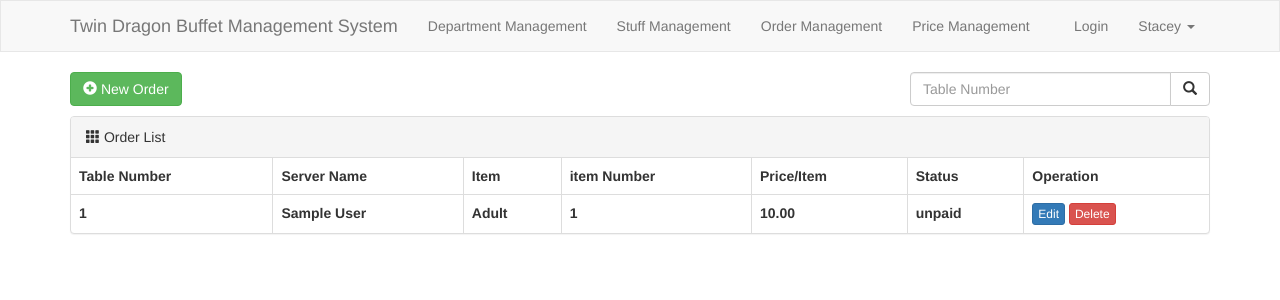
After one commit to Yuan0501/BuffetManageSystem, a Django app: page /order/list/ in a window 1280 px wide. The commit adds this page. Shown: the top 300 px of the page. Run offline with Django 5.2, Linux system fonts and the light colour scheme; tables that the repository leaves empty hold one stand-in row (values such as "Sample post"); some libraries are stand-ins or nearby versions.

Commit message:
add order and price management

```diff
--- a/buffetManagementSystem/app01/models.py
+++ b/buffetManagementSystem/app01/models.py
@@ -37,3 +37,43 @@ class UserInfo(models.Model):
         (3, 'other'),
     )
     gender = models.SmallIntegerField(verbose_name='Gender', choices=gender_choices)
+
+
+class Price(models.Model):
+    """部门表"""
+    #id = models.AutoField(verbose_name='ID', primary_key=True)
+    item_choices = (
+        (1, "Adult"),
+        (2, "Kids 7-10"),
+        (3, "kids 3-6"),
+        (4, "Iced Tea"),
+        (5, "Pepsi"),
+        (6, "Lemonade"),
+        (7, "Dr Pepper"),
+        (8, "Orange Crush"),
+        (9, "Big Red"),
+        (10, "Hot Tea"),
+        (11, "Diet Pepsi"),
+        (12, "Coffe"),
+    )
+
+    item = models.SmallIntegerField(verbose_name='type', choices=item_choices, default=1)
+    itemPrice = models.DecimalField(verbose_name='price',  decimal_places=2, max_digits=10)
+
+    def __str__(self):
+        # 返回 item 和 itemPrice 字段的值
+        return f"{self.get_item_display()} - {self.itemPrice}"
+
+
+class Order(models.Model):
+    """Order Table"""
+    tableNum = models.IntegerField(verbose_name='TableNum')
+    serverId = models.ForeignKey(to="UserInfo", to_field="id", on_delete=models.CASCADE, default=1)
+    item = models.ForeignKey(to="Price", on_delete=models.CASCADE, related_name='orders_as_item')
+    itemNum = models.IntegerField(verbose_name="ItemNumber", default=0)
+
+    status_choices = (
+        (1, "unpaid"),
+        (2, "paid")
+    )
+    status = models.SmallIntegerField(verbose_name='Status', choices=status_choices, default=1)
--- a/buffetManagementSystem/app01/templates/layout.html
+++ b/buffetManagementSystem/app01/templates/layout.html
@@ -25,11 +25,12 @@
     </div>
 
     <div class="collapse navbar-collapse" id="bs-example-navbar-collapse-1">
-      <ul class="nav navbar-nav">
+        <ul class="nav navbar-nav">
           <li><a href="/depart/list">Department Management</a></li>
-          <li><a href="/user/list">User Management</a></li>
-          <li><a href="#">Link</a></li>
-      </ul>
+          <li><a href="/user/list">Stuff Management</a></li>
+          <li><a href="/order/list/">Order Management</a></li>
+          <li><a href="/price/list/">Price Management</a></li>
+        </ul>
       <ul class="nav navbar-nav navbar-right">
         <li><a href="#">Login</a></li>
 
--- /dev/null
+++ b/buffetManagementSystem/app01/templates/order_list.html
@@ -0,0 +1,71 @@
+{%  extends 'layout.html' %}
+
+{% block content %}
+     <div class="container">
+        <div style="margin-bottom: 10px" class="clearfix">
+            <a class="btn btn-success" href="/order/add/">
+                <span class="glyphicon glyphicon-plus-sign" aria-hidden="true"></span>
+                New Order
+            </a>
+            <div style="float: right; width:300px">
+                <form method="get">
+                     <div class="input-group">
+
+                          <input type="text" name="q" class="form-control" placeholder="Table Number" value="{{ search_data }}">
+                          <span class="input-group-btn">
+                            <button class="btn btn-default" type="submit">
+                                <span class="glyphicon glyphicon-search" aria-hidden="true"></span>
+                            </button>
+                          </span>
+
+                    </div>
+                </form><!-- /input-group -->
+
+            </div>
+        </div>
+
+        <div class="panel panel-default">
+      <!-- Default panel contents -->
+      <div class="panel-heading">
+
+          <span class="glyphicon glyphicon-th" aria-hidden="true"></span>
+
+            Order List
+      </div>
+      <!-- Table -->
+      <table class="table table-bordered">
+        <thead>
+          <tr>
+              <th>Table Number</th>
+              <th>Server Name</th>
+              <th>Item</th>
+              <th>item Number</th>
+              <th>Price/Item</th>
+              <th>Status</th>
+              <th>Operation</th>
+          </tr>
+        </thead>
+        <tbody>
+        {% for obj in queryset %}
+          <tr>
+              <th>{{ obj.tableNum }}</th>
+              <th>{{ obj.serverId.name }}</th>
+              <th>{{ obj.item.get_item_display }}</th>
+              <th>{{ obj.itemNum }}</th>
+              <th>{{ obj.item.itemPrice}}</th>
+              <th>{{ obj.get_status_display }}</th>
+
+
+            <td>
+                <a class="btn btn-primary btn-xs" href="/order/{{ obj.id }}/edit/">Edit</a>
+                <a class="btn btn-danger btn-xs" href="/order/{{ obj.id }}/delete/">Delete</a>
+            </td>
+          </tr>
+        {% endfor %}
+        </tbody>
+
+      </table>
+    </div>
+    </div>
+
+{% endblock %}
--- a/buffetManagementSystem/app01/views.py
+++ b/buffetManagementSystem/app01/views.py
@@ -2,6 +2,8 @@ from django.shortcuts import render, redirect
 from django.template.defaultfilters import title
 
 from app01 import models
+from django.http import JsonResponse
+from app01.models import Price
 
 def depart_list(request):
     """Department list"""
@@ -98,3 +100,190 @@ def user_edit(request,nid):
 def user_delete(request,nid):
     models.UserInfo.objects.filter(id=nid).delete()
     return redirect("/user/list")
+
+def order_list(request):
+    """order list"""
+    data_dict = {}
+    search_data = request.GET.get('q',"")
+    if search_data:
+        data_dict["tableNum"] = search_data
+
+    queryset = models.Order.objects.filter(**data_dict).order_by("id")
+
+    return render(request, 'order_list.html', {"queryset":queryset, "search_data":search_data})
+
+
+class OrderModelForm(forms.ModelForm):
+    # 使用 ModelChoiceField 来实现 item 下拉选择
+    item = forms.ModelChoiceField(
+        queryset=models.Price.objects.all(),
+        empty_label="Select Item",  # 下拉列表中的默认选项
+        widget=forms.Select(attrs={'class': 'form-control'})  # 添加样式
+    )
+
+    # price 字段应该显示选择的 item 的价格，而不是另一个下拉框
+    price = forms.DecimalField(
+        label="Price",
+        max_digits=10,
+        decimal_places=2,
+        widget=forms.TextInput(attrs={'class': 'form-control', 'readonly': 'readonly'})
+    )
+
+    class Meta:
+        model = models.Order
+        fields = ['tableNum','serverId', 'item', 'itemNum', 'price', 'status']  # 只选择相关字段
+
+    def __init__(self, *args, **kwargs):
+        super().__init__(*args, **kwargs)
+        for name, field in self.fields.items():
+            field.widget.attrs.update({"class": "form-control", "placeholder": field.label})
+
+        # 当选择 item 时，自动填充 price
+        if 'item' in self.data:
+            try:
+                item_id = int(self.data.get('item'))
+                item = models.Price.objects.get(id=item_id)
+                self.fields['price'].initial = item.itemPrice
+            except (ValueError, models.Price.DoesNotExist):
+                pass
+
+
+def order_add(request):
+    """Order form add"""
+    if request.method == 'GET':
+        form = OrderModelForm()
+        return render(request, 'order_add.html', {"form": form})
+
+    form = OrderModelForm(data=request.POST)
+    if form.is_valid():
+        print(form.cleaned_data)
+        form.save()  # The form already has the correct Price instance assigned to `price`.
+        return redirect("/order/list")
+    else:
+        return render(request, 'order_add.html', {"form": form})
+def get_price(request, item_id):
+    try:
+        item = Price.objects.get(id=item_id)
+        return JsonResponse({'price': str(item.itemPrice)})
+    except Price.DoesNotExist:
+        return JsonResponse({'price': ''})
+
+class OrderEditModelForm(forms.ModelForm):
+
+
+    class Meta:
+        model = models.Order
+        fields = ["tableNum","serverId", "item","itemNum","status"]
+
+    def __init__(self, *args, **kwargs):
+        super().__init__(*args, **kwargs)
+        for name, field in self.fields.items():
+            field.widget.attrs = {"class": "form-control", "placeholder": field.label}
+
+
+def order_edit(request,nid):
+    """pretty form edit"""
+    row_object = models.Order.objects.filter(id=nid).first()
+
+    if request.method == 'GET':
+        form = OrderEditModelForm(instance=row_object)
+        return render(request,'order_edit.html',{"form":form})
+    form = OrderEditModelForm(data=request.POST, instance=row_object)
+    if form.is_valid():
+        form.save()
+        return redirect('/order/list/')
+    else:
+        return render(request,'order_edit.html', {"form": form})
+
+def order_delete(request, nid):
+    """order form delete"""
+    models.Order.objects.filter(id=nid).delete()
+    return redirect('/order/list/')
+
+
+def price_list(request):
+    """price list"""
+    data_dict = {}
+    search_data = request.GET.get('q',"")
+    if search_data:
+        data_dict["item__in"] = [
+            price[0] for price in models.Price.item_choices
+            if search_data.lower() in price[1].lower()  # 匹配输入的字符串
+        ]
+
+    queryset = models.Price.objects.filter(**data_dict).order_by("id")
+
+    return render(request, 'price_list.html', {"queryset":queryset, "search_data":search_data})
+
+class PriceModelForm(forms.ModelForm):
+    # mobile = forms.CharField(
+    #     label="Mobile",
+    #     validators=[RegexValidator(r'\d{10}$', 'mobile must be 10 digit numbers')],
+    # )
+    class Meta:
+        model = models.Price
+        # fields = ["mobile","price","level","status"]
+        # exclude = ['level]
+        fields = "__all__"
+
+    def __init__(self, *args, **kwargs):
+        super().__init__(*args, **kwargs)
+        for name, field in self.fields.items():
+            field.widget.attrs = {"class": "form-control", "placeholder": field.label}
+
+
+def price_add(request):
+    """price form add"""
+    if request.method == 'GET':
+        form = PriceModelForm()
+        return render(request,'price_add.html',{"form":form})
+    form = PriceModelForm(data=request.POST)
+    if form.is_valid():
+        form.save()
+        return redirect("/price/list")
+        #print(form.cleaned_data)
+    else:
+        return render(request,'price_add.html',{"form":form})
+
+class PriceEditModelForm(forms.ModelForm):
+
+
+    class Meta:
+        model = models.Price
+        fields = ["item","itemPrice"]
+
+    def __init__(self, *args, **kwargs):
+        super().__init__(*args, **kwargs)
+        for name, field in self.fields.items():
+            field.widget.attrs = {"class": "form-control", "placeholder": field.label}
+
+    # def clean_mobile(self):
+    #
+    #
+    #     txt_mobile = self.cleaned_data['mobile']
+    #
+    #     exists = models.PrettyNum.objects.exclude(id=self.instance.pk).filter(mobile=txt_mobile).exists()
+    #     if exists:
+    #         raise ValidationError("Mobile number already exists")
+    #
+    #     else:
+    #         return txt_mobile
+
+def price_edit(request,nid):
+    """pretty form edit"""
+    row_object = models.Price.objects.filter(id=nid).first()
+
+    if request.method == 'GET':
+        form = PriceEditModelForm(instance=row_object)
+        return render(request,'price_edit.html',{"form":form})
+    form = PriceEditModelForm(data=request.POST, instance=row_object)
+    if form.is_valid():
+        form.save()
+        return redirect('/price/list/')
+    else:
+        return render(request,'price_edit.html', {"form": form})
+
+def price_delete(request, nid):
+    """price form delete"""
+    models.Price.objects.filter(id=nid).delete()
+    return redirect('/price/list/')
--- a/buffetManagementSystem/buffetManagementSystem/urls.py
+++ b/buffetManagementSystem/buffetManagementSystem/urls.py
@@ -32,4 +32,19 @@ urlpatterns = [
     path('user/<int:nid>/edit/', views.user_edit),
     path('user/<int:nid>/delete/', views.user_delete),
 
+    path('order/list/', views.order_list),
+    path('order/add/', views.order_add),
+
+    path('order/<int:nid>/edit/', views.order_edit),
+
+    path('order/<int:nid>/delete/', views.order_delete),
+    path('price/list/', views.price_list),
+    path('price/add/', views.price_add),
+
+    path('price/<int:nid>/edit/', views.price_edit),
+
+    path('price/<int:nid>/delete/', views.price_delete),
+
+    path('get_price/<int:item_id>/', views.get_price, name='get_price'),
+
 ]
```
Also changed, not shown: buffetManagementSystem/app01/templates/order_add.html (added, +42 -0 lines), buffetManagementSystem/app01/templates/order_edit.html (added, +27 -0 lines), buffetManagementSystem/app01/templates/price_add.html (added, +25 -0 lines), buffetManagementSystem/app01/templates/price_edit.html (added, +27 -0 lines), buffetManagementSystem/app01/templates/price_list.html (added, +62 -0 lines), buffetManagementSystem/app01/migrations/0002_price_order.py (added).
